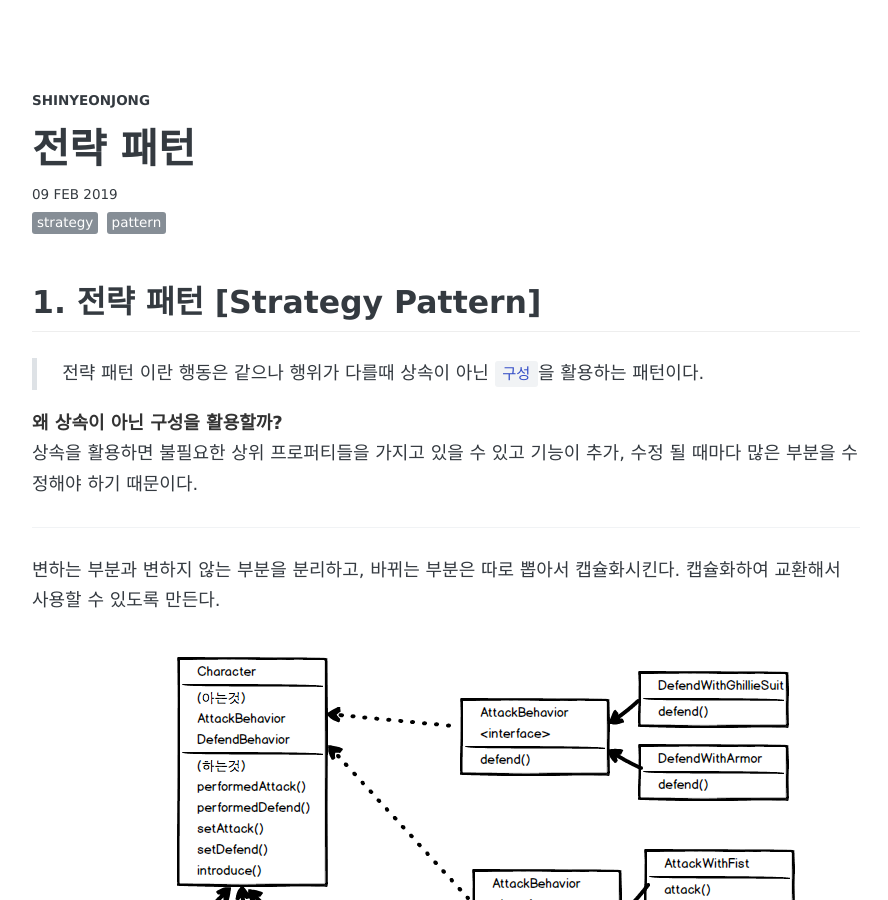
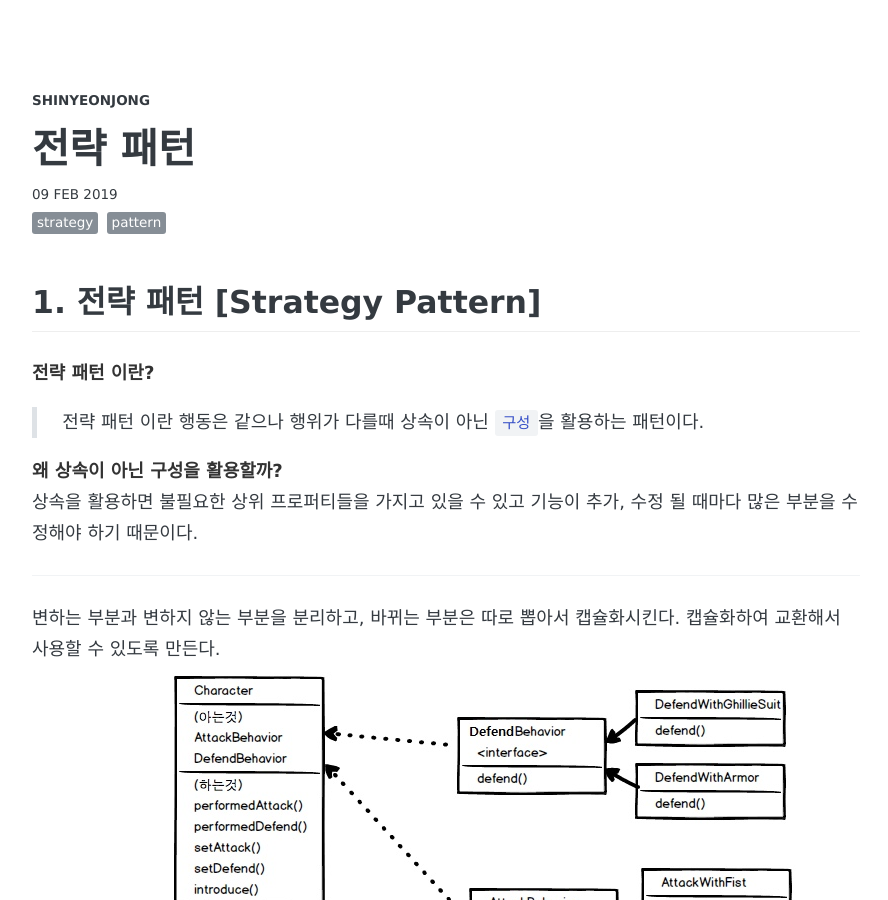
Before and after one commit to shinyeonjong/shin.github.io, a Jekyll site: the page built from _posts/2019-02-09-strategy-pattern.md, in a window 1280 px wide and 900 px high. Shown: the whole window, without its empty margins (194-1082 px from the left). Built offline with Jekyll 4.4.1, drawn with Linux system fonts in a browser that asks for light colours; some web fonts are replaced; comment, search, counter and statistics services are not loaded.

Commit message:
전략패턴 수정

````diff
--- a/_posts/2019-02-09-strategy-pattern.md
+++ b/_posts/2019-02-09-strategy-pattern.md
@@ -9,6 +9,7 @@ share: true
 ---
 
 ## 1. 전략 패턴 [Strategy Pattern]
+**전략 패턴 이란?**
 > 전략 패턴 이란 행동은 같으나 행위가 다를때 상속이 아닌 ```구성```을 활용하는 패턴이다.
 
 **왜 상속이 아닌 구성을 활용할까?**
@@ -16,7 +17,7 @@ share: true
 
 ---
 변하는 부분과 변하지 않는 부분을 분리하고, 바뀌는 부분은 따로 뽑아서 캡슐화시킨다. 캡슐화하여 교환해서 사용할 수 있도록 만든다.
-![Large example image](/images/strategy_pattern.png "Large example image"){: .center-image}
+![Large example image](/images/strategy_pattern.jpeg "Large example image"){: .center-image}
 
 ##### 캐릭터 구조
 ```java
````
Also changed, not shown: images/strategy_pattern.jpeg (added), images/strategy_pattern.png (deleted), 4 other files.
